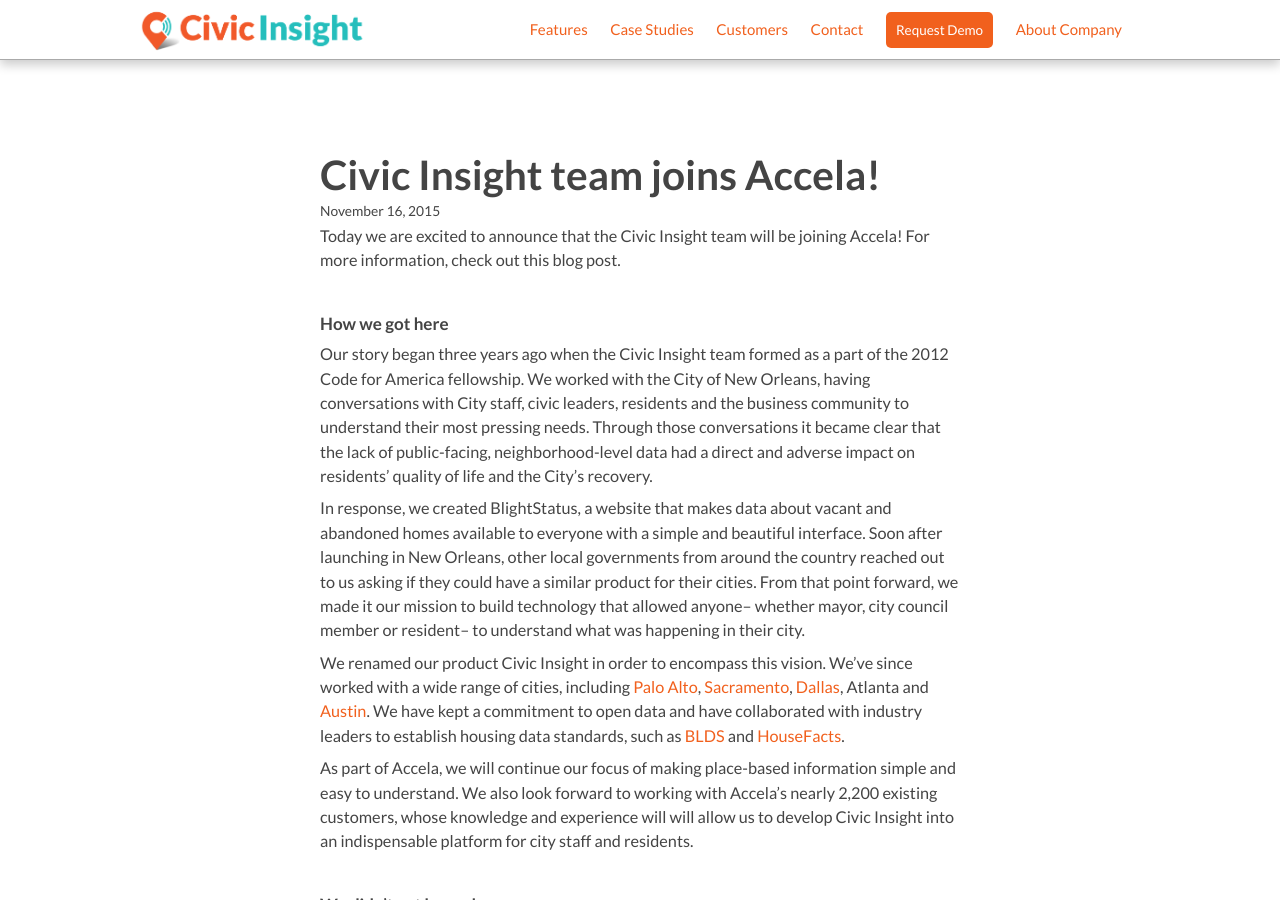
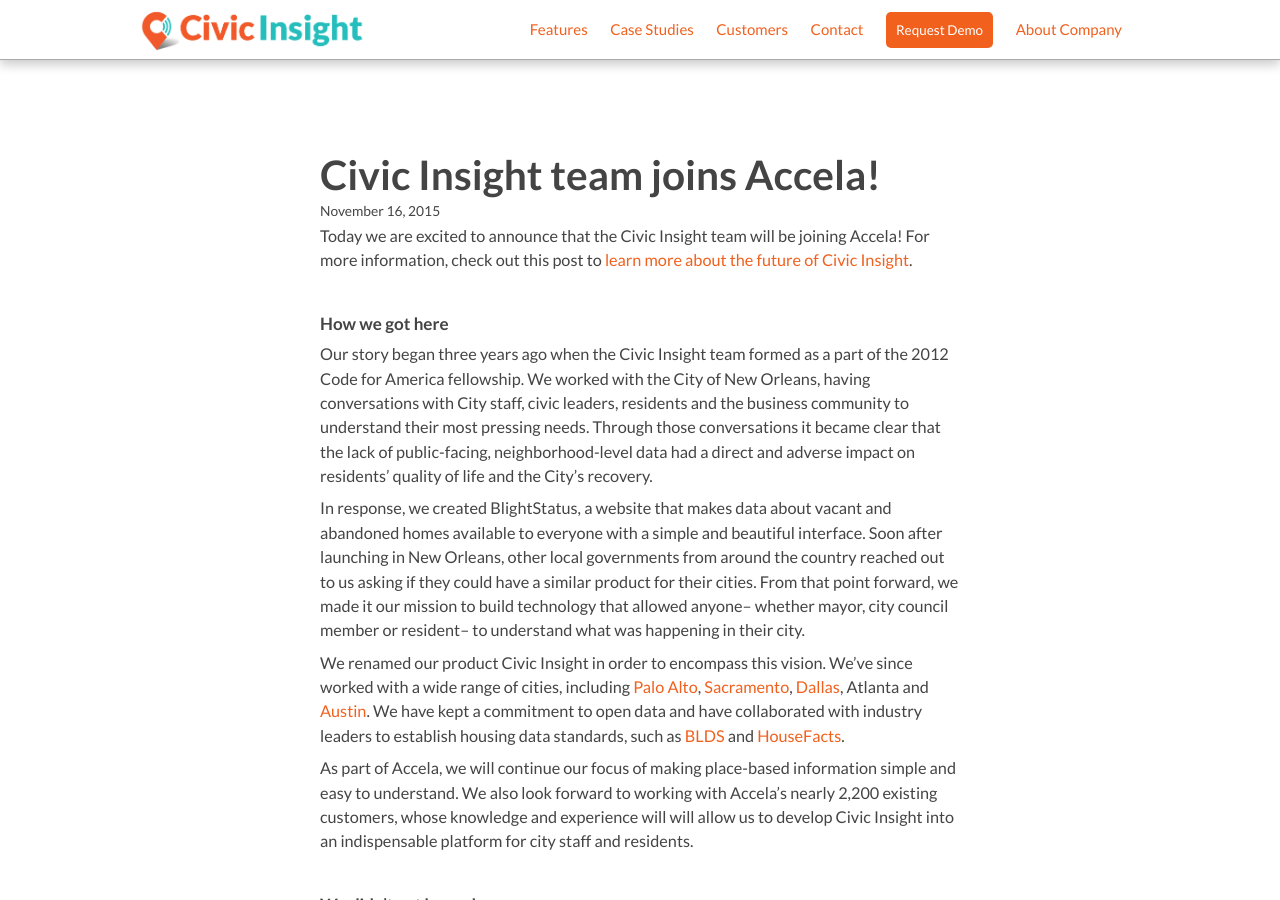
Before and after one commit to civicindustries/civicinsight.com, a Jekyll site: the page built from _posts/2015-11-16-civicinsight-joins-accela.md, in a window 1280 px wide and 900 px high. Built offline with Jekyll 4.4.1, drawn with Linux system fonts in a browser that asks for light colours; Markdown is read by kramdown in place of the engine named in the settings; comment, search, counter and statistics services are not loaded.

Commit message:
add link

```diff
--- a/_posts/2015-11-16-civicinsight-joins-accela.md
+++ b/_posts/2015-11-16-civicinsight-joins-accela.md
@@ -7,7 +7,7 @@
 ##Civic Insight team joins Accela!
 <time datetime="November 16, 2015">November 16, 2015</time>
 
-Today we are excited to announce that the Civic Insight team will be joining Accela! For more information, check out this blog post.
+Today we are excited to announce that the Civic Insight team will be joining Accela! For more information, check out this post to [learn more about the future of Civic Insight](http://www.accela.com/company/blog/entry/what-is-happening-in-my-community-creating-an-amazon-experience-for-government).
 
 <br>
 #####How we got here
```
